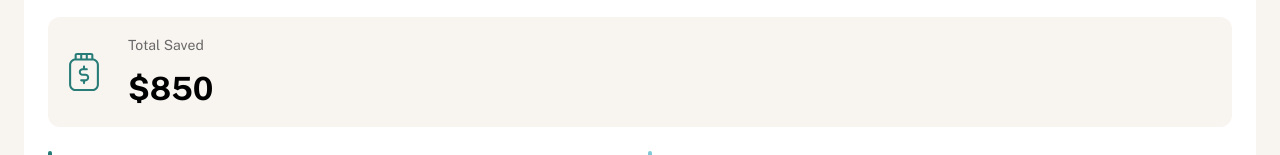
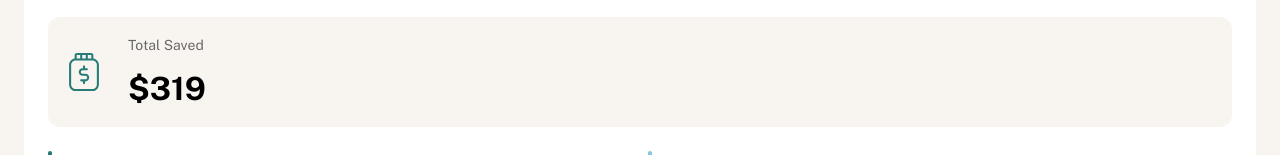
Before and after one commit to mhjarvis/personal-finance-application, a React (Vite) app: page / in a window 1280 px wide. Shown: the part 522-677 px from the top of the page. Built offline with nearby package versions, Linux system fonts and the light colour scheme.

Commit message:
Add total value / function to OverviewPots

```diff
--- a/src/features/Overview/OverviewPotsSection/OverviewPots.jsx
+++ b/src/features/Overview/OverviewPotsSection/OverviewPots.jsx
@@ -6,7 +6,15 @@ import SmallPot from "../../../common/components/SmallPot/SmallPot.jsx";
 
 // eslint-disable-next-line no-unused-vars
 export default function OverviewPots({ pots }) {
-	const total = 850;
+	const total = getTotal(pots);
+	function getTotal(obj) {
+		let amt = Object.values(obj)
+			.map((value) => Number(value))
+			.reduce((acc, value) => acc + value, 0);
+
+		return amt;
+	}
+
 	return (
 		<div className="overview-pots__container">
 			<div className="overview-pots__header">
```
